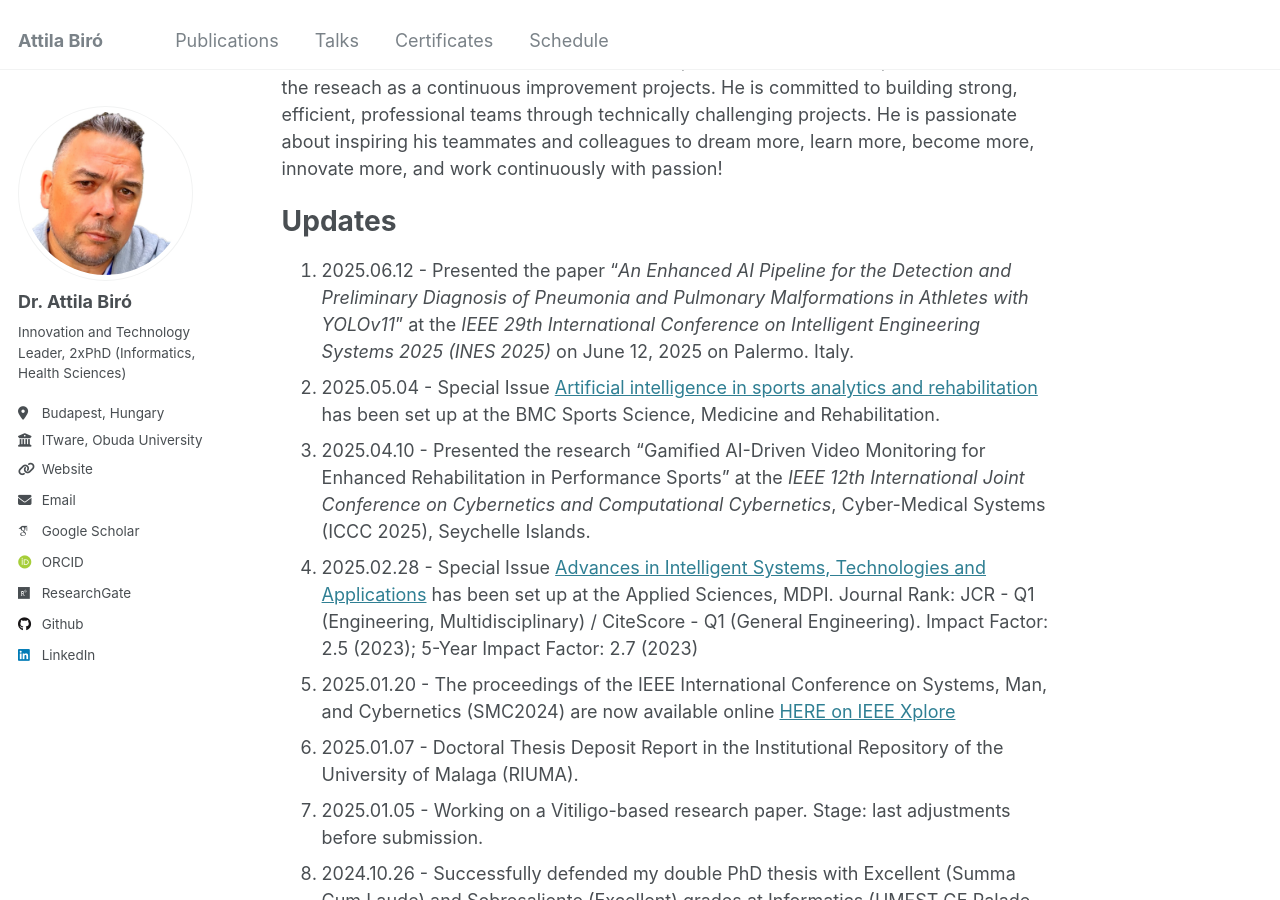
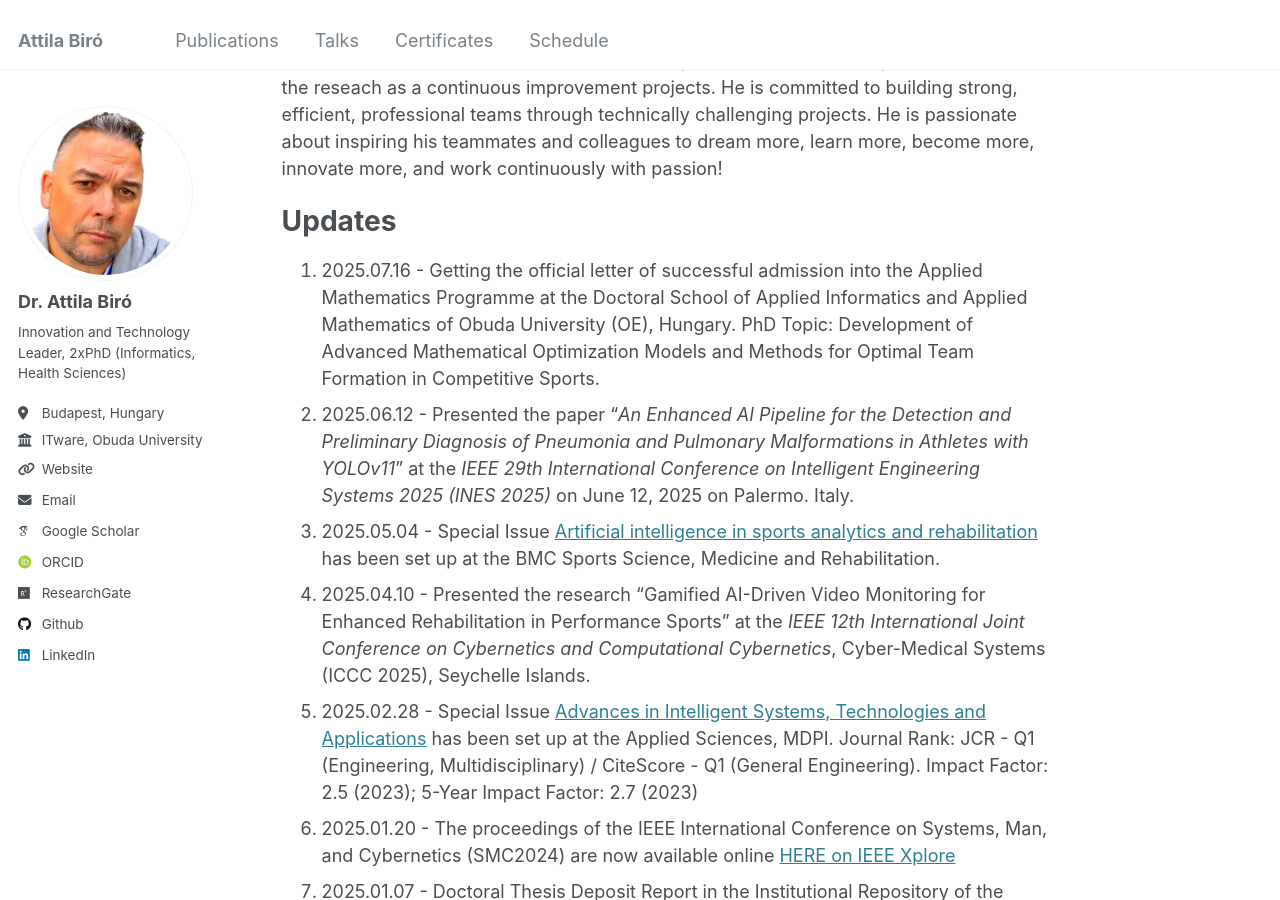
Before and after one commit to biroka/biroka.github.io, a Jekyll site: the page built from _pages/about.md, in a window 1280 px wide and 900 px high, scrolled down 574 px. Built offline with Jekyll 4.4.1, drawn with Linux system fonts in a browser that asks for light colours; some web fonts are replaced.

Commit message:
Update about.md

```diff
--- a/_pages/about.md
+++ b/_pages/about.md
@@ -17,16 +17,17 @@ His motivation is to ensure the business development, software development as we
 
 Updates
 ======
-1. 2025.06.12 - Presented the paper "_An Enhanced AI Pipeline for the Detection and Preliminary Diagnosis of Pneumonia and Pulmonary Malformations in Athletes with YOLOv11_" at the _IEEE 29th International Conference on Intelligent Engineering Systems 2025 (INES 2025)_ on June 12, 2025 on Palermo. Italy.
-2. 2025.05.04 - Special Issue [Artificial intelligence in sports analytics and rehabilitation](https://bit.ly/3YqPdTL) has been set up at the BMC Sports Science, Medicine and Rehabilitation.
-3. 2025.04.10 - Presented the research "Gamified AI-Driven Video Monitoring for Enhanced Rehabilitation in Performance Sports" at the _IEEE 12th International Joint Conference on Cybernetics and Computational Cybernetics_, Cyber-Medical Systems (ICCC 2025), Seychelle Islands.
-4. 2025.02.28 - Special Issue [Advances in Intelligent Systems, Technologies and Applications](https://www.mdpi.com/journal/applsci/special_issues/5IQ6DOHB42) has been set up at the Applied Sciences, MDPI. Journal Rank: JCR - Q1 (Engineering, Multidisciplinary) / CiteScore - Q1 (General Engineering). Impact Factor: 2.5 (2023); 5-Year Impact Factor: 2.7 (2023)
-5. 2025.01.20 - The proceedings of the IEEE International Conference on Systems, Man, and Cybernetics (SMC2024) are now available online [HERE on IEEE Xplore](https://ieeexplore.ieee.org/xpl/conhome/10830919/proceeding)
-6. 2025.01.07 - Doctoral Thesis Deposit Report in the Institutional Repository of the University of Malaga (RIUMA).
-7. 2025.01.05 - Working on a Vitiligo-based research paper. Stage: last adjustments before submission.
-8. 2024.10.26 - Successfully defended my double PhD thesis with Excellent (Summa Cum Laude) and Sobresaliente (Excellent) grades at Informatics (UMFST GE Palade of Targu Mures, Romania) and respectively in Health Sciences (University of Malaga, Spain).
-9. 2024.10.16 - _2nd Scientific Symposium Biomechanics in Sport and Ageing: Artificial Intelligence, Organized by the Hungarian University of Sports Science and Department of Kinesiology_, segment: Motor-cognitive function and AI in aging, Topic: "Machine learning on prediction of relative physical activity intensity using medical radar sensor and 3D accelerometer", Budapest, Hungary
-10. 2024.10.10 - Presented my research paper at the _IEEE International Conference on Systems, Man, and Cybernetics (SMC 2024)_, Topic: "_Enhanced Spatial-Temporal Analysis for EEG-Based Microsleep Detection: Integrating Kalman Filtering with Voronoi Tessellation and Adaptive Coverage Control_", Kuching, Sarawak, Malaysia
+1. 2025.07.16 - Getting the official letter of successful admission into the Applied Mathematics Programme at the Doctoral School of Applied Informatics and Applied Mathematics of Obuda University (OE), Hungary. PhD Topic: Development of Advanced Mathematical Optimization Models and Methods for Optimal Team Formation in Competitive Sports.
+2. 2025.06.12 - Presented the paper "_An Enhanced AI Pipeline for the Detection and Preliminary Diagnosis of Pneumonia and Pulmonary Malformations in Athletes with YOLOv11_" at the _IEEE 29th International Conference on Intelligent Engineering Systems 2025 (INES 2025)_ on June 12, 2025 on Palermo. Italy.
+3. 2025.05.04 - Special Issue [Artificial intelligence in sports analytics and rehabilitation](https://bit.ly/3YqPdTL) has been set up at the BMC Sports Science, Medicine and Rehabilitation.
+4. 2025.04.10 - Presented the research "Gamified AI-Driven Video Monitoring for Enhanced Rehabilitation in Performance Sports" at the _IEEE 12th International Joint Conference on Cybernetics and Computational Cybernetics_, Cyber-Medical Systems (ICCC 2025), Seychelle Islands.
+5. 2025.02.28 - Special Issue [Advances in Intelligent Systems, Technologies and Applications](https://www.mdpi.com/journal/applsci/special_issues/5IQ6DOHB42) has been set up at the Applied Sciences, MDPI. Journal Rank: JCR - Q1 (Engineering, Multidisciplinary) / CiteScore - Q1 (General Engineering). Impact Factor: 2.5 (2023); 5-Year Impact Factor: 2.7 (2023)
+6. 2025.01.20 - The proceedings of the IEEE International Conference on Systems, Man, and Cybernetics (SMC2024) are now available online [HERE on IEEE Xplore](https://ieeexplore.ieee.org/xpl/conhome/10830919/proceeding)
+7. 2025.01.07 - Doctoral Thesis Deposit Report in the Institutional Repository of the University of Malaga (RIUMA).
+8. 2025.01.05 - Working on a Vitiligo-based research paper. Stage: last adjustments before submission.
+9. 2024.10.26 - Successfully defended my double PhD thesis with Excellent (Summa Cum Laude) and Sobresaliente (Excellent) grades at Informatics (UMFST GE Palade of Targu Mures, Romania) and respectively in Health Sciences (University of Malaga, Spain).
+10. 2024.10.16 - _2nd Scientific Symposium Biomechanics in Sport and Ageing: Artificial Intelligence, Organized by the Hungarian University of Sports Science and Department of Kinesiology_, segment: Motor-cognitive function and AI in aging, Topic: "Machine learning on prediction of relative physical activity intensity using medical radar sensor and 3D accelerometer", Budapest, Hungary
+11. 2024.10.10 - Presented my research paper at the _IEEE International Conference on Systems, Man, and Cybernetics (SMC 2024)_, Topic: "_Enhanced Spatial-Temporal Analysis for EEG-Based Microsleep Detection: Integrating Kalman Filtering with Voronoi Tessellation and Adaptive Coverage Control_", Kuching, Sarawak, Malaysia
 
 Affiliations
 ------
```
